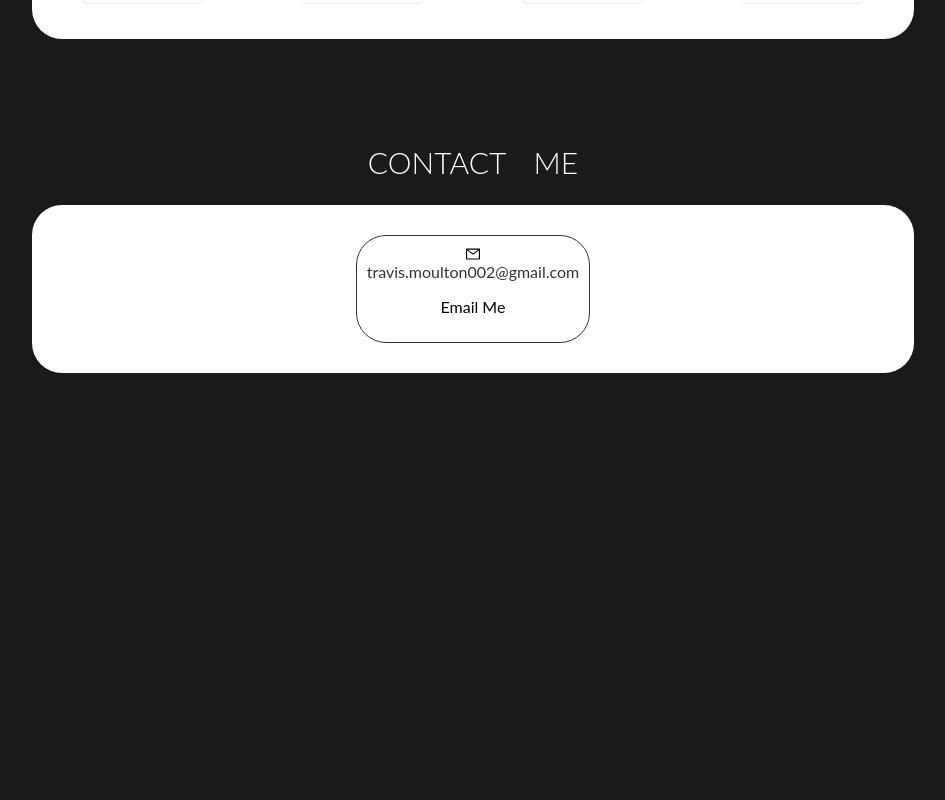
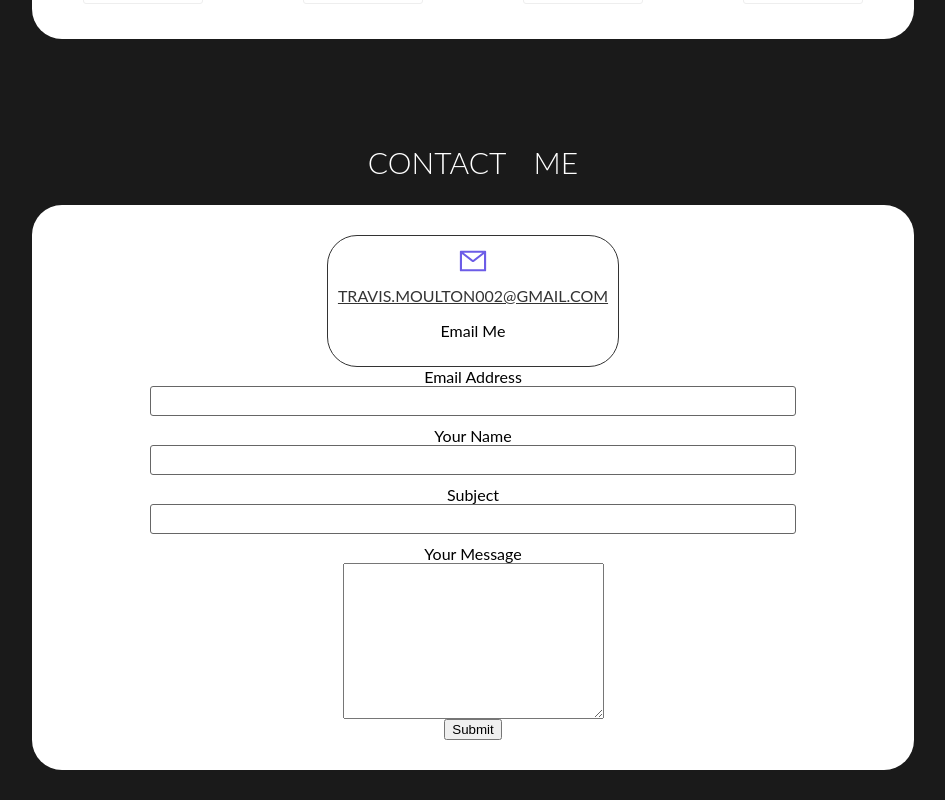
Before and after one commit to travismoulton/portfolio, a Next.js app: page / in a window 1280 px wide. Shown: the part 2969-3769 px from the top of the page, without its empty margins (167-1112 px from the left). Before the commit the page ends 3372 px from the top, so only its background shows below. Built offline with nearby package versions, Linux system fonts and the light colour scheme.

Commit message:
working on contact form

```diff
--- a/components/Contact.jsx
+++ b/components/Contact.jsx
@@ -1,5 +1,6 @@
 import classes from '../styles/Contact.module.css';
 import EmailLink from './Contact/EmailLink';
+import ContactForm from './Contact/ContactForm';
 
 export default function Contact() {
   return (
@@ -7,6 +8,7 @@ export default function Contact() {
       <h2 className="Header">Contact Me</h2>
       <div className={classes.ContactWrapper}>
         <EmailLink />
+        <ContactForm />
       </div>
     </section>
   );
--- a/components/Contact/ContactForm.jsx
+++ b/components/Contact/ContactForm.jsx
@@ -0,0 +1,39 @@
+import { useForm, ValidationError } from '@formspree/react';
+
+import classes from '../../styles/Contact.module.css';
+
+export default function ContactForm() {
+  const [formState, handleSubmit] = useForm('xoqyzewv');
+
+  return (
+    <form className={classes.ContactForm} onSubmit={handleSubmit}>
+      <label htmlFor="email">Email Address</label>
+      <input type="email" id="email" name="email" />
+      <ValidationError prefix="Email" field="email" errors={formState.errors} />
+
+      <label htmlFor="name">Your Name</label>
+      <input type="text" id="name" name="name" />
+      <ValidationError prefix="Name" field="name" errors={formState.errors} />
+
+      <label htmlFor="subject">Subject</label>
+      <input type="text" id="subject" name="subject" />
+      <ValidationError
+        prefix="Subject"
+        field="subject"
+        errors={formState.errors}
+      />
+
+      <label htmlFor="message">Your Message</label>
+      <textarea name="message" id="message" cols="30" rows="10"></textarea>
+      <ValidationError
+        prefix="Message"
+        field="message"
+        errors={formState.errors}
+      />
+
+      <button type="submit" disabled={formState.submitting}>
+        Submit
+      </button>
+    </form>
+  );
+}
--- a/components/Contact/EmailLink.jsx
+++ b/components/Contact/EmailLink.jsx
@@ -5,7 +5,7 @@ import classes from '../../styles/Contact.module.css';
 export default function EmailLink() {
   return (
     <div className={classes.EmailLinkWrapper}>
-      <AiOutlineMail />
+      <AiOutlineMail size="30px" color="var(--color-purple)" />
       <a
         href="mailto:travis.moulton002@gmail.com"
         className={classes.EmailLink}
--- a/package.json
+++ b/package.json
@@ -9,6 +9,7 @@
     "lint": "next lint"
   },
   "dependencies": {
+    "@formspree/react": "^2.2.4",
     "next": "11.1.2",
     "react": "17.0.2",
     "react-dom": "17.0.2",
--- a/styles/Contact.module.css
+++ b/styles/Contact.module.css
@@ -30,7 +30,39 @@
   align-items: center;
 }
 
+.EmailLinkWrapper svg {
+  margin-bottom: 1rem;
+}
+
 .EmailLink {
   color: #333;
-  text-decoration: none;
+  text-decoration: underline;
+  text-transform: uppercase;
+  transition: color 0.3s;
 }
+
+.EmailLink:hover {
+  color: #666;
+}
+
+.ContactForm {
+  display: flex;
+  justify-content: center;
+  align-items: center;
+  flex-direction: column;
+
+  width: 75%;
+}
+
+.ContactForm input {
+  width: 100%;
+  height: 3rem;
+  margin-bottom: 1rem;
+
+  border: 1px solid #666;
+  border-radius: 3px;
+}
+
+.ContactForm input:focus {
+  outline: none;
+}
```
Also changed, not shown: 1 other file (tests, documents, lock files or other folders).
